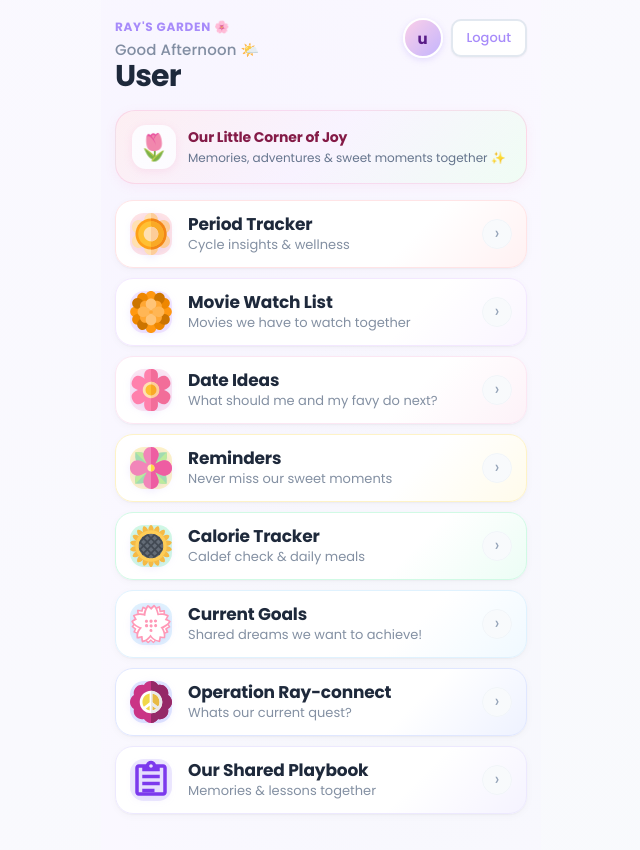
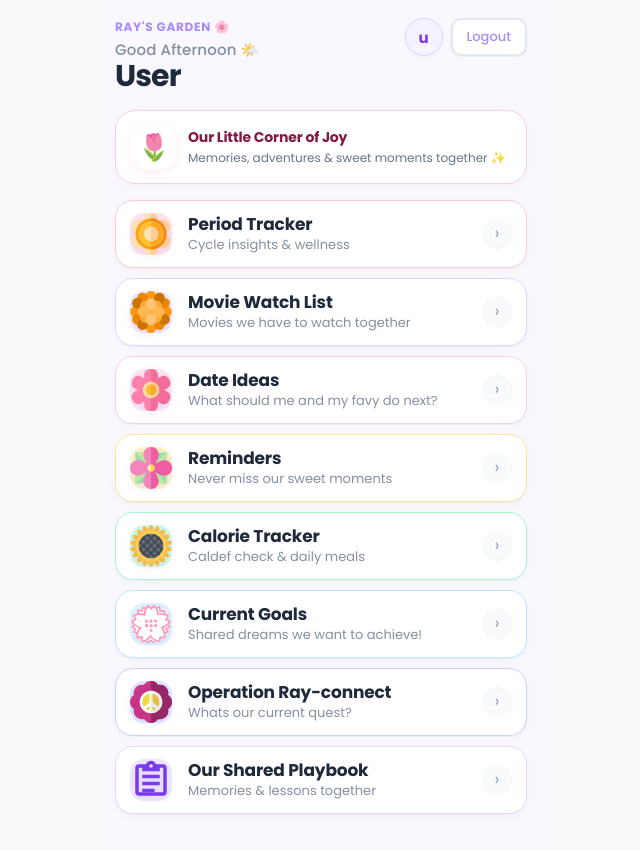
Before and after one commit to jvcerezo/rays-garden-of-flowers, a React (Create React App) app in the folder frontend/: page /dashboard in a window 1280 px wide. Shown: the whole page, without its empty margins (319-959 px from the left). Built offline with nearby package versions, Linux system fonts and the light colour scheme; no server answers; sample sign-in values are in the browser's storage.

Commit message:
style: remove all linear-gradients in favor of clean solid colors and crisp borders

```diff
--- a/frontend/src/App.css
+++ b/frontend/src/App.css
@@ -27,7 +27,7 @@ body {
     sans-serif;
   -webkit-font-smoothing: antialiased;
   -moz-osx-font-smoothing: grayscale;
-  background: linear-gradient(135deg, var(--background-start) 0%, var(--background-end) 100%);
+  background: #f8fafc;
   min-height: 100vh;
 }
 
@@ -214,20 +214,6 @@ body {
   max-width: 500px;
   margin: 0 auto;
   position: relative;
-}
-
-.dashboard-page::before {
-  content: '';
-  position: absolute;
-  top: 0;
-  left: 0;
-  right: 0;
-  bottom: 0;
-  background:
-    radial-gradient(circle at 20% 20%, rgba(167, 139, 250, 0.03) 0%, transparent 50%),
-    radial-gradient(circle at 80% 80%, rgba(134, 239, 172, 0.03) 0%, transparent 50%);
-  pointer-events: none;
-  z-index: 0;
 }
 
 .dashboard-header,
@@ -459,15 +445,15 @@ body {
 
 /* --- Cozy Garden Welcome Banner --- */
 .garden-welcome-banner {
-  background: linear-gradient(135deg, #fff1f2 0%, #faf5ff 50%, #f0fdf4 100%);
-  border: 1px solid rgba(244, 114, 182, 0.2);
+  background: #ffffff;
+  border: 1.5px solid #fbcfe8;
   border-radius: 20px;
   padding: 14px 16px;
   margin-bottom: 16px;
   display: flex;
   align-items: center;
   gap: 12px;
-  box-shadow: 0 3px 12px rgba(244, 114, 182, 0.08);
+  box-shadow: 0 2px 8px rgba(0, 0, 0, 0.03);
   width: 100%;
   box-sizing: border-box;
 }
@@ -624,15 +610,15 @@ body {
   width: 36px;
   height: 36px;
   border-radius: 50%;
-  background: linear-gradient(135deg, #fbcfe8 0%, #c4b5fd 100%);
-  color: #581c87;
+  background: #f5f3ff;
+  color: #7c3aed;
   display: flex;
   align-items: center;
   justify-content: center;
   font-weight: 700;
   font-size: 15px;
-  box-shadow: 0 2px 6px rgba(167, 139, 250, 0.25);
-  border: 2px solid #ffffff;
+  box-shadow: 0 1px 4px rgba(0, 0, 0, 0.06);
+  border: 1.5px solid #ddd6fe;
 }
 
 .card-arrow-pill {
@@ -667,52 +653,52 @@ body {
   color: var(--primary-color);
 }
 
-/* Card Themes with Cozy Garden Accents */
+/* Card Themes with Clean Solid Borders & Backgrounds */
 .card-theme-rose {
-  border-color: #ffe4e6;
-  background: linear-gradient(135deg, #ffffff 70%, #fff1f2 100%);
+  border-color: #fecdd3;
+  background: #ffffff;
 }
 .card-theme-rose .card-icon { background: #ffe4e6; color: #e11d48; border-radius: 14px; }
 
 .card-theme-purple {
-  border-color: #f3e8ff;
-  background: linear-gradient(135deg, #ffffff 70%, #faf5ff 100%);
+  border-color: #ddd6fe;
+  background: #ffffff;
 }
 .card-theme-purple .card-icon { background: #f3e8ff; color: #9333ea; border-radius: 14px; }
 
 .card-theme-pink {
-  border-color: #fce7f3;
-  background: linear-gradient(135deg, #ffffff 70%, #fdf2f8 100%);
+  border-color: #fbcfe8;
+  background: #ffffff;
 }
 .card-theme-pink .card-icon { background: #fce7f3; color: #db2777; border-radius: 14px; }
 
 .card-theme-amber {
-  border-color: #fef3c7;
-  background: linear-gradient(135deg, #ffffff 70%, #fffbeb 100%);
+  border-color: #fde68a;
+  background: #ffffff;
 }
 .card-theme-amber .card-icon { background: #fef3c7; color: #d97706; border-radius: 14px; }
 
 .card-theme-emerald {
-  border-color: #d1fae5;
-  background: linear-gradient(135deg, #ffffff 70%, #ecfdf5 100%);
+  border-color: #a7f3d0;
+  background: #ffffff;
 }
 .card-theme-emerald .card-icon { background: #d1fae5; color: #059669; border-radius: 14px; }
 
 .card-theme-blue {
-  border-color: #e0f2fe;
-  background: linear-gradient(135deg, #ffffff 70%, #f0f9ff 100%);
+  border-color: #bae6fd;
+  background: #ffffff;
 }
 .card-theme-blue .card-icon { background: #e0f2fe; color: #0284c7; border-radius: 14px; }
 
 .card-theme-indigo {
-  border-color: #e0e7ff;
-  background: linear-gradient(135deg, #ffffff 70%, #eef2ff 100%);
+  border-color: #c7d2fe;
+  background: #ffffff;
 }
 .card-theme-indigo .card-icon { background: #e0e7ff; color: #4f46e5; border-radius: 14px; }
 
 .card-theme-violet {
-  border-color: #ede9fe;
-  background: linear-gradient(135deg, #ffffff 70%, #f5f3ff 100%);
+  border-color: #e9d5ff;
+  background: #ffffff;
 }
 .card-theme-violet .card-icon { background: #ede9fe; color: #7c3aed; border-radius: 14px; }
 
@@ -975,10 +961,10 @@ svg.spinner .path,
   width: 54px;
   height: 54px;
   border-radius: 50%;
-  background: linear-gradient(135deg, var(--primary-color) 0%, #8b5cf6 100%);
+  background: #7c3aed;
   border: none;
   color: white;
-  box-shadow: 0 6px 20px rgba(139, 92, 246, 0.4);
+  box-shadow: 0 4px 14px rgba(124, 58, 237, 0.35);
   display: flex;
   align-items: center;
   justify-content: center;
--- a/frontend/src/components/CalorieStatusHub.jsx
+++ b/frontend/src/components/CalorieStatusHub.jsx
@@ -12,19 +12,13 @@ const CalorieDial = ({ progress = 0, consumed = 0, remaining = 0, target = 2000
     return (
         <div className="calorie-dial-container">
             <svg className="calorie-dial-svg" viewBox="0 0 190 190">
-                <defs>
-                    <linearGradient id="calorieGradient" x1="0%" y1="0%" x2="100%" y2="100%">
-                        <stop offset="0%" stopColor="#34d399" />
-                        <stop offset="100%" stopColor="#10b981" />
-                    </linearGradient>
-                </defs>
                 <circle className="dial-track" cx="95" cy="95" r={radius} />
                 <circle
                     className="dial-progress"
                     cx="95"
                     cy="95"
                     r={radius}
-                    stroke="url(#calorieGradient)"
+                    stroke="#10b981"
                     strokeDasharray={circumference}
                     strokeDashoffset={offset}
                 />
--- a/frontend/src/components/CurrentGoals.css
+++ b/frontend/src/components/CurrentGoals.css
@@ -63,8 +63,8 @@
 }
 
 .goal-item.complete {
-    border-color: #d1fae5;
-    background: linear-gradient(135deg, #ffffff 70%, #ecfdf5 100%);
+    border-color: #a7f3d0;
+    background: #f0fdf4;
 }
 
 .goal-item.complete .goal-title {
@@ -154,7 +154,7 @@
 
 .progress-bar-fill {
     height: 100%;
-    background: linear-gradient(90deg, #38bdf8 0%, #0284c7 100%);
+    background: #0284c7;
     border-radius: 9999px;
     transition: width 0.4s ease-out;
 }
@@ -265,7 +265,7 @@
 }
 
 .add-progress-button {
-    background: linear-gradient(135deg, #0284c7 0%, #0369a1 100%);
+    background: #0284c7;
     color: #ffffff;
     padding: 6px 14px;
     border-radius: 9999px;
--- a/frontend/src/components/DateIdeas.css
+++ b/frontend/src/components/DateIdeas.css
@@ -21,10 +21,10 @@
 }
 
 .date-surprise-btn {
-    border: none;
-    background: linear-gradient(135deg, #fce7f3 0%, #fff1f2 100%);
-    color: #9d174d;
-    box-shadow: 0 2px 6px rgba(236, 72, 153, 0.12);
+    border: 1.5px solid #fbcfe8;
+    background: #fdf2f8;
+    color: #be185d;
+    box-shadow: 0 1px 4px rgba(0, 0, 0, 0.04);
 }
 
 /* --- List Section & Grid Layout --- */
@@ -75,8 +75,8 @@
 }
 
 .date-idea-item.finished {
-    background: linear-gradient(135deg, #ffffff 70%, #fdf2f8 100%);
-    border-color: #fbcfe8;
+    background: #fafafa;
+    border-color: #f1f5f9;
 }
 
 .date-idea-item.finished .date-idea-title {
--- a/frontend/src/components/HashPage.css
+++ b/frontend/src/components/HashPage.css
@@ -93,7 +93,8 @@
 .hash-success {
     margin-top: 30px;
     padding: 25px;
-    background: linear-gradient(135deg, #fbcfe8, #f5d0fe); /* Pink/purple gradient */
+    background: #fdf2f8;
+    border: 1.5px solid #fbcfe8;
     border-radius: 20px;
     color: #9d174d;
     display: flex;
--- a/frontend/src/components/MovieWatchList.css
+++ b/frontend/src/components/MovieWatchList.css
@@ -66,9 +66,9 @@
 }
 
 .random-pick-btn {
-    border: none;
-    background: linear-gradient(135deg, #f3e8ff 0%, #ede9fe 100%);
-    color: #6b21a8;
+    border: 1.5px solid #ddd6fe;
+    background: #f5f3ff;
+    color: #7c3aed;
     font-size: 12px;
     font-weight: 600;
     padding: 6px 12px;
@@ -183,8 +183,8 @@
 }
 
 .movie-item.watched {
-    background: linear-gradient(135deg, #ffffff 70%, #f0fdf4 100%);
-    border-color: #dcfce7;
+    background: #fafafa;
+    border-color: #f1f5f9;
 }
 
 .movie-item.watched .movie-title-text {
@@ -387,7 +387,7 @@
 /* --- Random Winner Modal --- */
 .random-winner-modal {
     text-align: center;
-    background: linear-gradient(135deg, #ffffff 60%, #faf5ff 100%);
+    background: #ffffff;
     border: 1.5px solid #d8b4fe;
     animation: fadeIn 0.25s ease-out;
 }
--- a/frontend/src/components/Playbook.css
+++ b/frontend/src/components/Playbook.css
@@ -283,10 +283,10 @@
   font-size: 0.875rem;
   font-weight: 600;
   border: none;
-  background: linear-gradient(135deg, #a78bfa, #f472b6);
+  background: #7c3aed;
   color: #ffffff;
   cursor: pointer;
-  box-shadow: 0 3px 10px rgba(167, 139, 250, 0.35);
+  box-shadow: 0 3px 10px rgba(124, 58, 237, 0.25);
   transition: transform 0.15s ease, box-shadow 0.15s ease;
 }
 
--- a/frontend/src/components/PlaybookNote.css
+++ b/frontend/src/components/PlaybookNote.css
@@ -226,10 +226,10 @@
   font-size: 0.875rem;
   font-weight: 600;
   border: none;
-  background: linear-gradient(135deg, #ef4444, #f43f5e);
+  background: #dc2626;
   color: #ffffff;
   cursor: pointer;
-  box-shadow: 0 3px 10px rgba(239, 68, 68, 0.25);
+  box-shadow: 0 3px 10px rgba(220, 38, 38, 0.25);
   transition: transform 0.15s ease;
 }
 
--- a/frontend/src/components/PlayerStats.jsx
+++ b/frontend/src/components/PlayerStats.jsx
@@ -47,8 +47,8 @@ export const PlayerStats = ({ data, playerName }) => {
             </div>
 
             <div className="player-stats-bars">
-                <StatBar label="HP" color="linear-gradient(90deg, #34d399, #10b981)" />
-                <StatBar label="MP" color="linear-gradient(90deg, #60a5fa, #3b82f6)" />
+                <StatBar label="HP" color="#10b981" />
+                <StatBar label="MP" color="#3b82f6" />
                 <div className="stat-bar-container">
                     <div className="stat-label">
                         <span>EXP</span>
@@ -58,7 +58,7 @@ export const PlayerStats = ({ data, playerName }) => {
                         <div
                             className="stat-bar-progress"
                             style={{
-                                background: "linear-gradient(90deg, #f59e0b, #fbbf24)",
+                                background: "#f59e0b",
                                 width: `${Math.min(expPercentage, 100)}%`,
                                 transition: 'width 0.4s ease-out'
                             }}
--- a/frontend/src/components/RayConnect.css
+++ b/frontend/src/components/RayConnect.css
@@ -42,7 +42,7 @@
 .player-stats-card {
     width: 100%;
     margin: 0 auto 20px;
-    background: linear-gradient(135deg, #ffffff 70%, #f5f3ff 100%);
+    background: #ffffff;
     border-radius: 22px;
     padding: 16px 18px;
     box-shadow: 0 4px 16px rgba(124, 58, 237, 0.06);
@@ -68,13 +68,15 @@
 }
 
 .avatar-ray {
-    background: linear-gradient(135deg, #fce7f3 0%, #fbcfe8 100%);
-    box-shadow: 0 2px 8px rgba(236, 72, 153, 0.25);
+    background: #fce7f3;
+    border-color: #fbcfe8;
+    box-shadow: 0 1px 4px rgba(236, 72, 153, 0.15);
 }
 
 .avatar-taj {
-    background: linear-gradient(135deg, #e0e7ff 0%, #c7d2fe 100%);
-    box-shadow: 0 2px 8px rgba(99, 102, 241, 0.25);
+    background: #e0e7ff;
+    border-color: #c7d2fe;
+    box-shadow: 0 1px 4px rgba(99, 102, 241, 0.15);
 }
 
 .player-details {
```
Also changed, not shown: frontend/src/components/CalorieTracker.css (+11 -11 lines), frontend/src/components/Reminders.css (+6 -6 lines).
